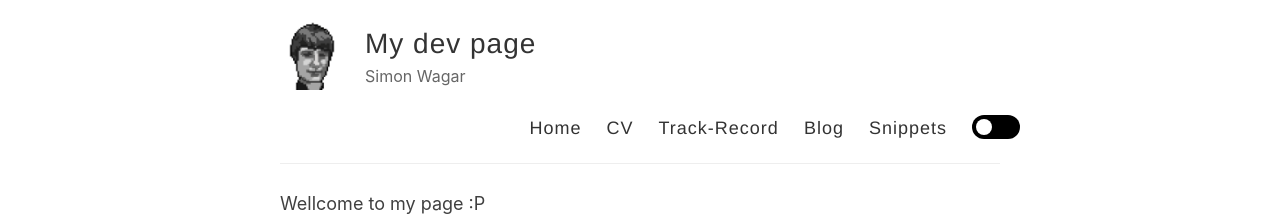
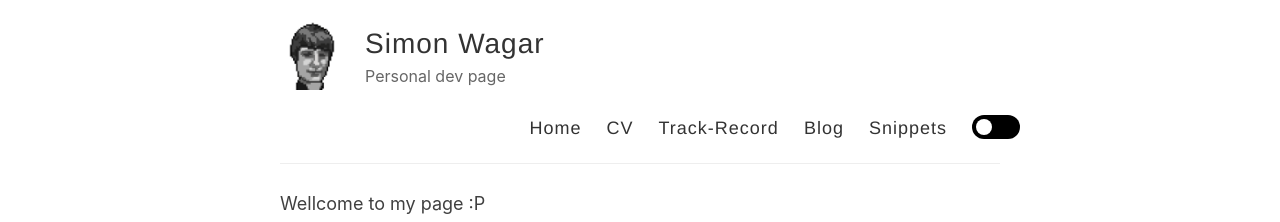
Before and after one commit to swagar/my-reverie, a Jekyll site: the page built from index.html, in a window 1280 px wide. Shown: the top 222 px of the page. Built offline with Jekyll 4.4.1, drawn with Linux system fonts in a browser that asks for light colours.

Commit message:
refactoring

```diff
--- a/_config.yml
+++ b/_config.yml
@@ -3,13 +3,13 @@
 #
 
 # Name of your site (displayed in the header)
-name: My dev page
+name: Simon Wagar
 
 # Name of the author
 author: Simon Wagar
 
 # Short bio or description (displayed in the header)
-description: Simon Wagar
+description: Personal dev page
 
 # URL of your avatar or profile pic (you could use your GitHub profile pic)
 # https://vanceai.com/posts/pixel-art-generators-review/
@@ -22,7 +22,7 @@ avatar: /images/me-48x48.png
 # Includes an icon in the footer for each username you enter
 footer-links:
   dribbble:
-  email: simon@wagar.de
+  email: simon at wagar.de
   facebook: simon.wagar
   flickr:
   github: swagar
```
